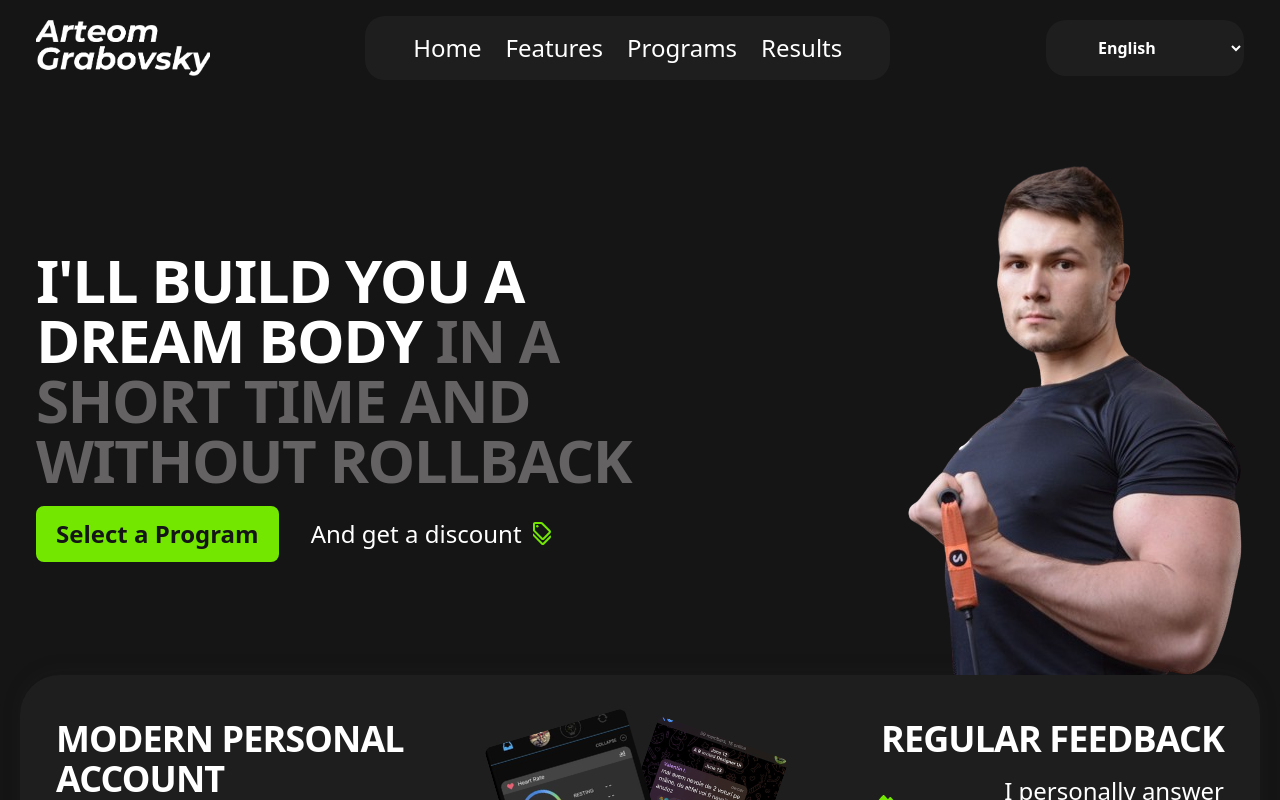
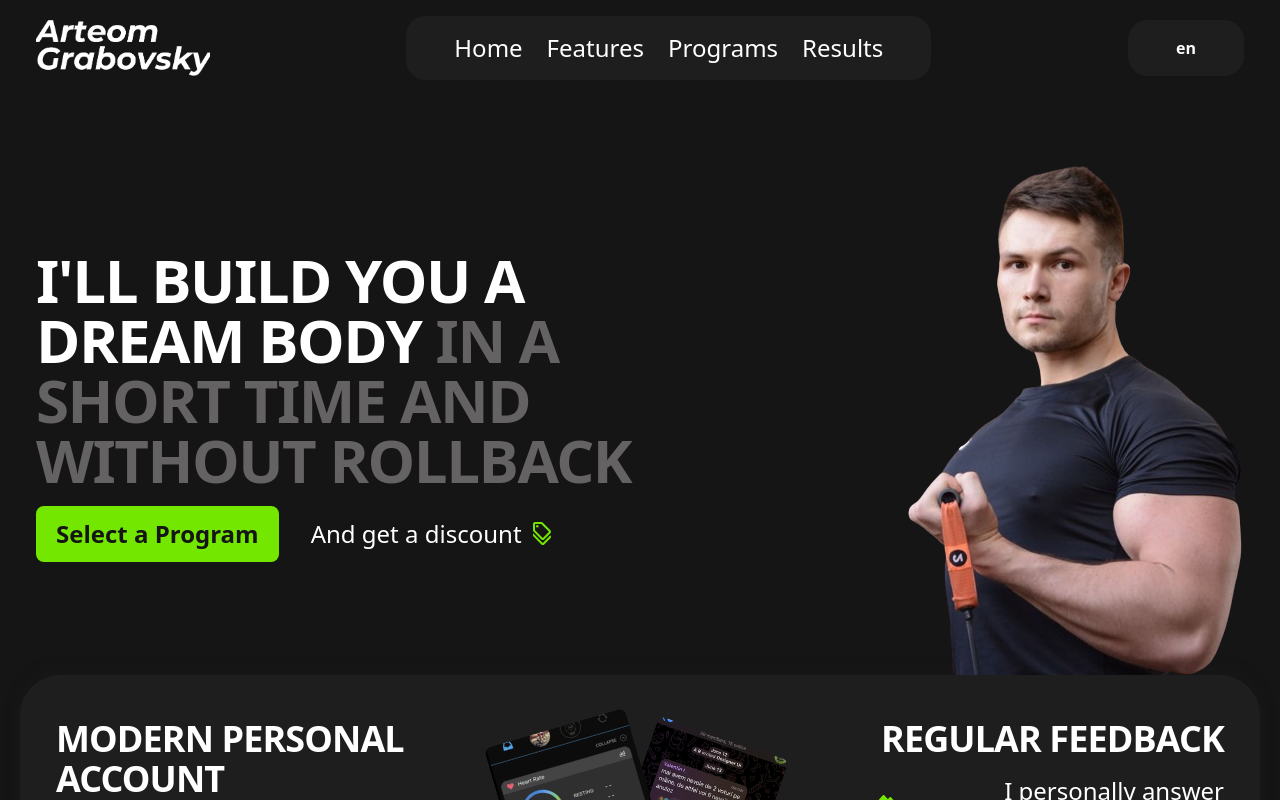
Before and after one commit to CristianProdius/FitTrainersWebsite, a React (Vite) app: page / in a window 1280 px wide. Shown: the top 800 px of the page. Built offline with nearby package versions, Linux system fonts and the light colour scheme.

Commit message:
the website translation works only think it need to be done is that when joining to send messaje to telegram

```diff
--- a/src/assets/components/LanguageSelector.tsx
+++ b/src/assets/components/LanguageSelector.tsx
@@ -1,25 +1,67 @@
-import React, { useState } from "react";
+import { useState } from "react";
 import i18n from "../i18n/i18n";
 
 const LanguageSelector = () => {
-  const [selectedLanguage, setSelectedLanguage] = useState(i18n.language); // i18n.language contains the language assigned to lng in i18n.js file.
+  const [selectedLanguage, setSelectedLanguage] = useState(i18n.language);
+  const [isOpen, setIsOpen] = useState(false);
 
-  const chooseLanguage = (e: React.ChangeEvent<HTMLSelectElement>) => {
-    e.preventDefault();
-    i18n.changeLanguage(e.target.value);
-    setSelectedLanguage(e.target.value);
+  const chooseLanguage = (language: string) => {
+    i18n.changeLanguage(language);
+    setSelectedLanguage(language);
+    setIsOpen(false);
   };
 
   return (
-    <select
-      defaultValue={selectedLanguage}
-      onChange={chooseLanguage}
-      className="py-4 px-12  font-bold text-white bg-secondary rounded-[20px] hover:text-background hover:bg-gradient-to-r hover:from-[#53980E] hover:to-main "
-    >
-      <option value="en">English</option>
-      <option value="ro">Romanian</option>
-      <option value="ru">Russian</option>
-    </select>
+    <div className="relative inline-block text-left">
+      <div>
+        <button
+          type="button"
+          className="py-4 px-12  font-bold text-white bg-secondary rounded-[20px] hover:text-background hover:bg-gradient-to-r hover:from-[#53980E] hover:to-main "
+          id="options-menu"
+          aria-haspopup="true"
+          aria-expanded="true"
+          onClick={() => setIsOpen(!isOpen)}
+        >
+          {selectedLanguage}
+        </button>
+      </div>
+
+      {isOpen && (
+        <div className="origin-top-right absolute z-10 right-0 mt-2 w-56 rounded-md shadow-lg bg-secondary ring-1 ring-white ring-opacity-5">
+          <div
+            className="py-1 "
+            role="menu"
+            aria-orientation="vertical"
+            aria-labelledby="options-menu"
+          >
+            <a
+              href="#"
+              className="block px-4 py-2 text-sm text-white hover:text-main"
+              role="menuitem"
+              onClick={() => chooseLanguage("en")}
+            >
+              English
+            </a>
+            <a
+              href="#"
+              className="block px-4 py-2 text-sm text-white hover:text-main"
+              role="menuitem"
+              onClick={() => chooseLanguage("ro")}
+            >
+              Romanian
+            </a>
+            <a
+              href="#"
+              className="block px-4 py-2 text-sm text-white hover:text-main"
+              role="menuitem"
+              onClick={() => chooseLanguage("ru")}
+            >
+              Russian
+            </a>
+          </div>
+        </div>
+      )}
+    </div>
   );
 };
 
```
